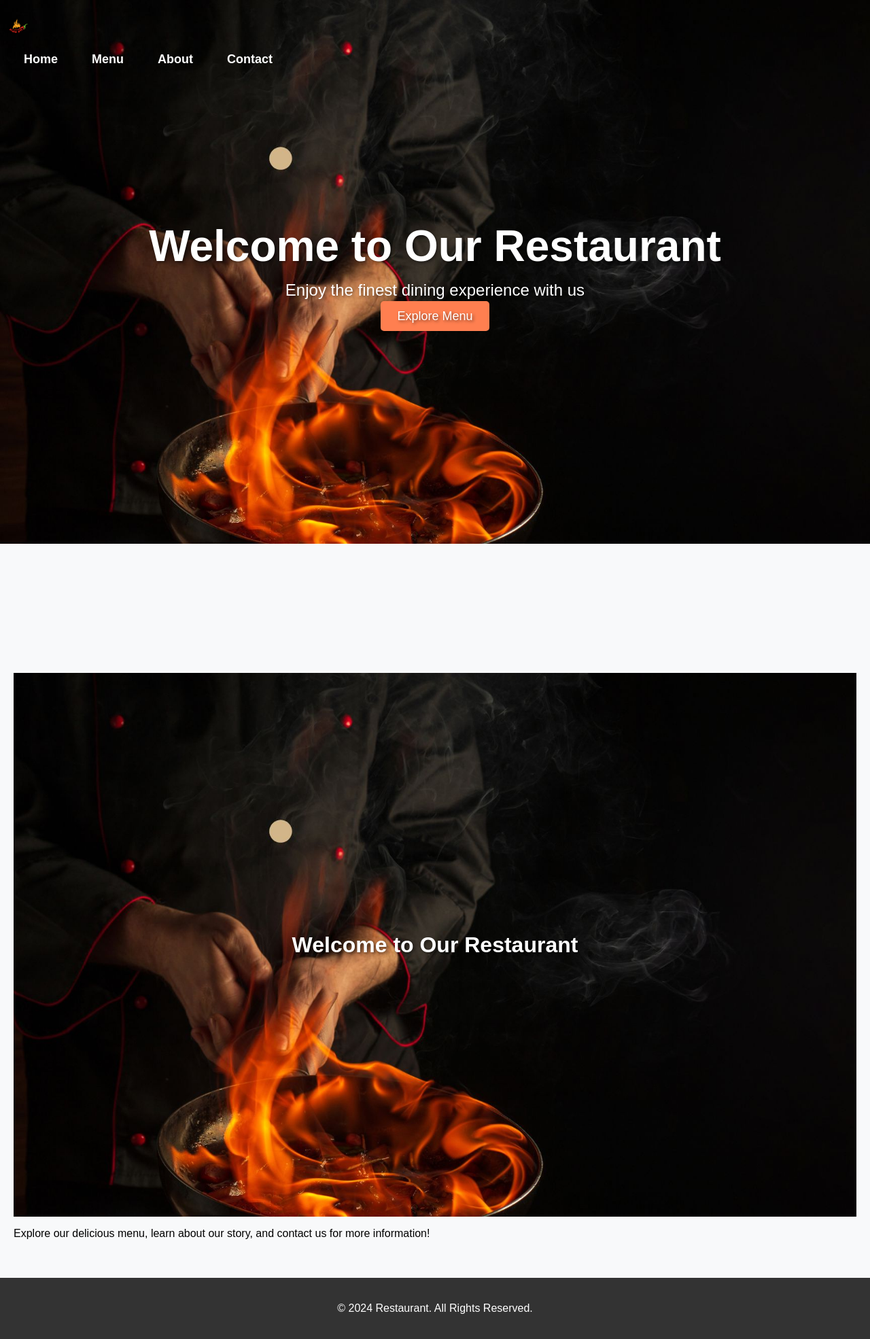
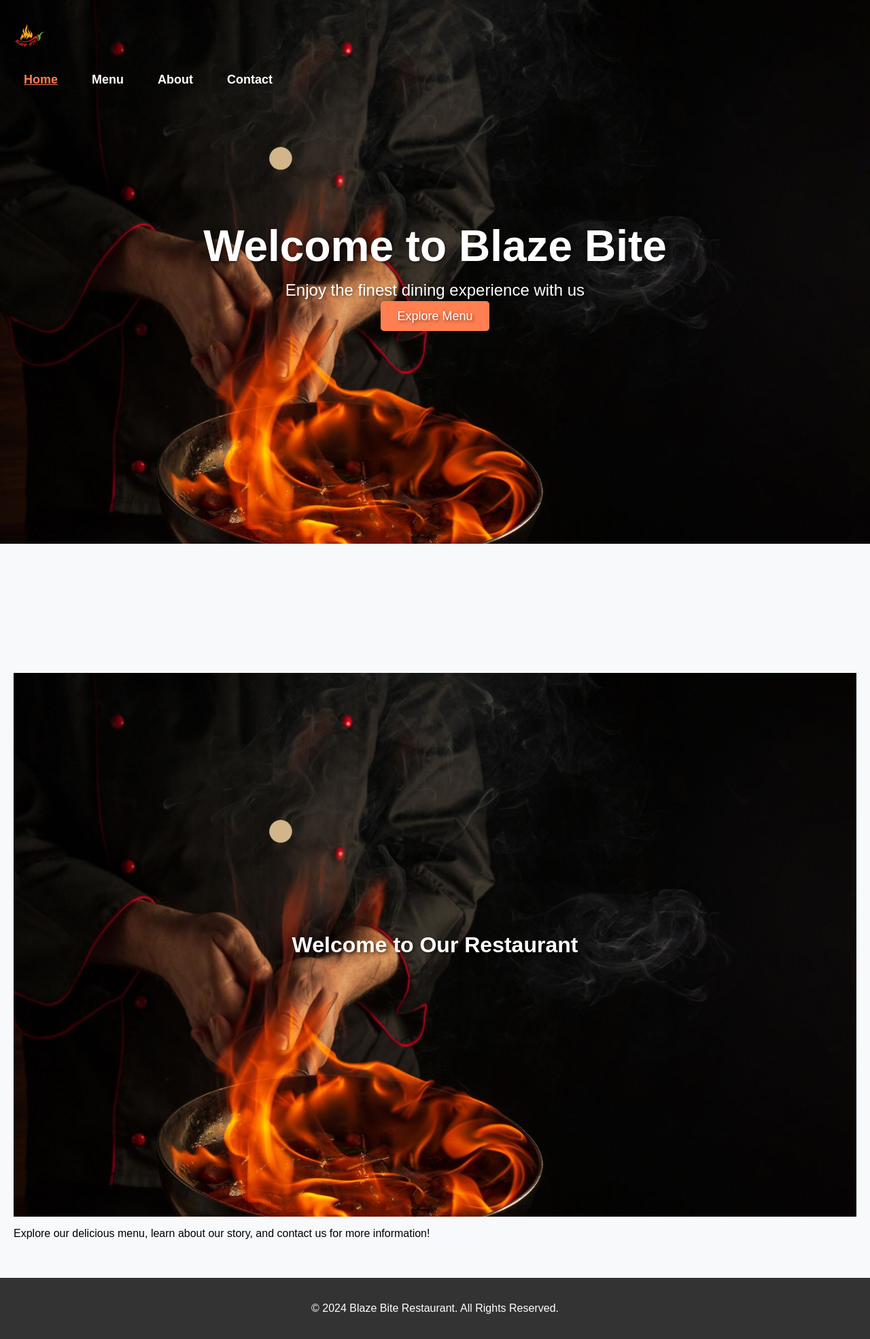
Before and after one commit to dmuresanu/blaze-bite-website, a Django app: page / in a window 1280 px wide. Shown: the whole page at 68% size. Run offline with Django 5.2, Linux system fonts and the light colour scheme.

Commit message:
Add dynamic highlighting for active navbar links

```diff
--- a/core/templates/base.html
+++ b/core/templates/base.html
@@ -5,8 +5,8 @@
 <head>
     <meta charset="UTF-8">
     <meta name="viewport" content="width=device-width, initial-scale=1.0">
-    <link rel="stylesheet" href="../static/css/style.css">
-    <title>{% block title %}Restaurant{% endblock %}</title>
+    <link rel="stylesheet" href="{% static 'css/style.css' %}">
+    <title>{% block title %}Blaze Bite Restaurant{% endblock %}</title>
 </head>
 <script>
     window.onscroll = function() { toggleNavbar() };
@@ -25,7 +25,7 @@
     <!-- Header Section with Hero Image -->
     <header>
         <div class="hero-text">
-            <h1>Welcome to Our Restaurant</h1>
+            <h1>Welcome to Blaze Bite</h1>
             <p>Enjoy the finest dining experience with us</p>
             <a href="/menu/" class="cta-button">Explore Menu</a>
         </div>
@@ -35,13 +35,14 @@
     <nav>
         <div class="container">
             <a href="/" class="logo">
-                <img src="/static/images/logo.png" alt="Restaurant Logo">
+                <img src="{% static 'images/logo.png' %}" alt="Restaurant Logo">
             </a>
             <ul>
-                <li><a href="/">Home</a></li>
-                <li><a href="/menu/">Menu</a></li>
-                <li><a href="/about/">About</a></li>
-                <li><a href="/contact/">Contact</a></li>
+                <li><a href="/" class="{% if request.path == '/' %}active{% endif %}">Home</a></li>
+                <li><a href="/menu/" class="{% if request.path == '/menu/' %}active{% endif %}">Menu</a></li>
+                <li><a href="/about/" class="{% if request.path == '/about/' %}active{% endif %}">About</a></li>
+                <li><a href="/contact/" class="{% if request.path == '/contact/' %}active{% endif %}">Contact</a></li>
+
             </ul>
         </div>
     </nav>
@@ -53,7 +54,7 @@
     <!-- Footer Section -->
     <footer>
         <div class="container">
-            <p>&copy; 2024 Restaurant. All Rights Reserved.</p>
+            <p>&copy; 2024 Blaze Bite Restaurant. All Rights Reserved.</p>
         </div>
     </footer>
 
--- a/static/css/style.css
+++ b/static/css/style.css
@@ -19,7 +19,7 @@ header {
     align-items: center;
     text-align: center;
     text-shadow: 2px 2px 4px rgba(0, 0, 0, 0.5);
-    position: relative; /* Makes sure content stays on top */
+    position: relative; /* Keeps header behind navbar */
     z-index: 0; /* Keeps header behind navbar */
 }
 
@@ -67,7 +67,7 @@ nav {
     padding: 15px 0;
     z-index: 1000; /* Keeps navbar on top of header */
     display: flex;
-    justify-content: space-between;
+    justify-content: space-between; /* Places logo left, links right */
     align-items: center;
     transition: background-color 0.3s ease-in-out;
     box-shadow: none; /* Removes initial shadow */
@@ -80,17 +80,17 @@ nav.scrolled {
 
 /* Logo styling */
 nav .logo img {
-    max-height: 50px;
+    max-height: 80px; /* Adjust logo size here */
     width: auto;
 }
 
-/* Navbar links */
+/* Navbar links styling */
 nav ul {
     list-style-type: none;
     padding: 0;
     margin: 0;
     display: flex;
-    justify-content: center;
+    justify-content: flex-end; /* Aligns the links to the right */
     align-items: center;
 }
 
@@ -111,6 +111,12 @@ nav ul li a {
 nav ul li a:hover {
     color: #ff7f50;
 }
+
+nav ul li a.active {
+    color: #ff7f50;
+    text-decoration: underline;
+}
+
 
 /* Content Section */
 main {
```
